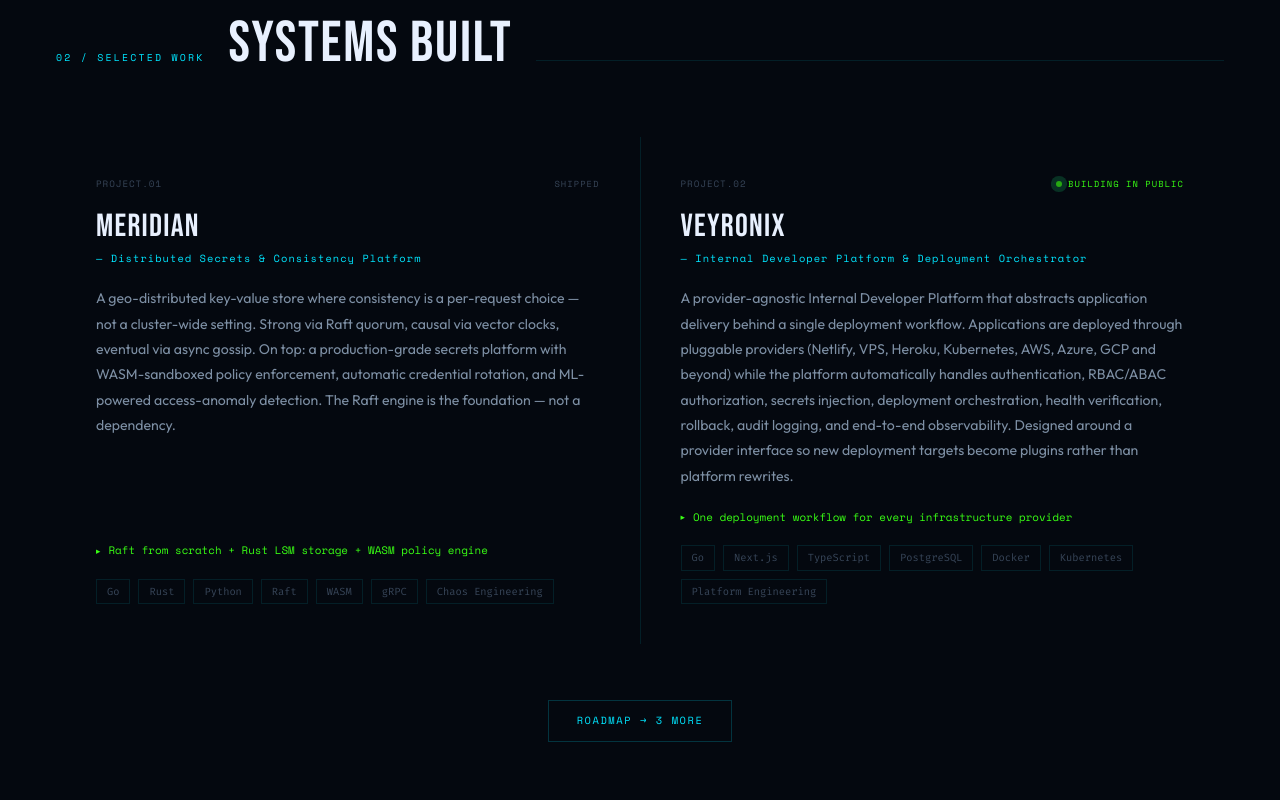
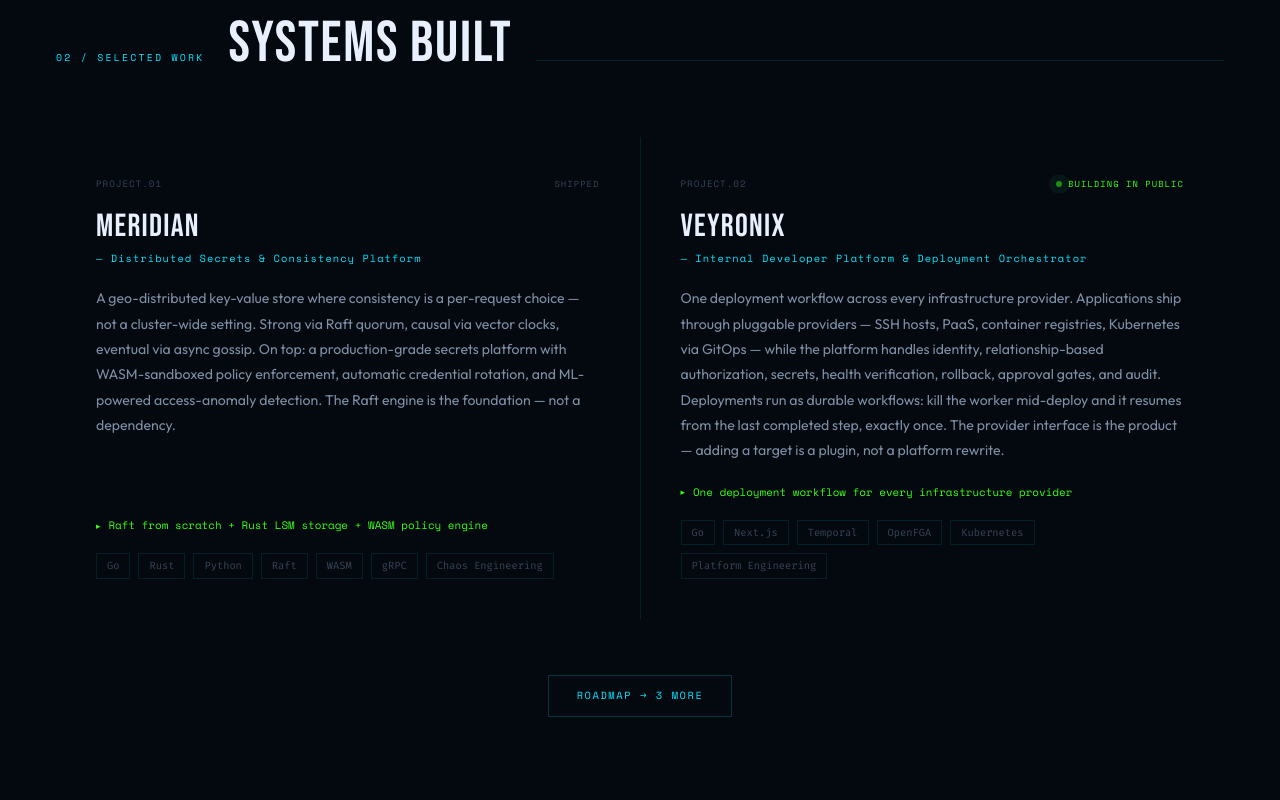
Before and after one commit to nickemma/portfolio-v2, a Next.js app: page / in a window 1280 px wide. Shown: the part 1740-2540 px from the top of the page. Built offline with nearby package versions, Linux system fonts and the light colour scheme.

Commit message:
fixed some things

```diff
--- a/components/Hero.tsx
+++ b/components/Hero.tsx
@@ -4,8 +4,8 @@
 
 const stats = [
     { value: "4+", label: "Years Engineering" },
+    { value: "5", label: "Systems Built" },
     { value: "40+", label: "Engineers Mentored" },
-    { value: "6", label: "Systems Built" },
 ];
 
 export default function Hero() {
--- a/components/Projects.tsx
+++ b/components/Projects.tsx
@@ -29,40 +29,40 @@
         num: "PROJECT.02",
         name: "VEYRONIX",
         tagline: "Internal Developer Platform & Deployment Orchestrator",
-        desc: "A provider-agnostic Internal Developer Platform that abstracts application delivery behind a single deployment workflow. Applications are deployed through pluggable providers (Netlify, VPS, Heroku, Kubernetes, AWS, Azure, GCP and beyond) while the platform automatically handles authentication, RBAC/ABAC authorization, secrets injection, deployment orchestration, health verification, rollback, audit logging, and end-to-end observability. Designed around a provider interface so new deployment targets become plugins rather than platform rewrites.",
+        desc: "One deployment workflow across every infrastructure provider. Applications ship through pluggable providers — SSH hosts, PaaS, container registries, Kubernetes via GitOps — while the platform handles identity, relationship-based authorization, secrets, health verification, rollback, approval gates, and audit. Deployments run as durable workflows: kill the worker mid-deploy and it resumes from the last completed step, exactly once. The provider interface is the product — adding a target is a plugin, not a platform rewrite.",
         metric: "One deployment workflow for every infrastructure provider",
-        tags: ["Go", "Next.js", "TypeScript", "PostgreSQL", "Docker", "Kubernetes", "Platform Engineering"],
+        tags: ["Go", "Next.js", "Temporal", "OpenFGA", "Kubernetes", "Platform Engineering"],
         href: "https://github.com/nickemma/veyronix",
         status: "building",
     },
     {
         num: "PROJECT.03",
         name: "LATTICE",
-        tagline: "Infrastructure Control Plane",
-        desc: "Blueprint for a unified control plane for managing distributed infrastructure and platform services.",
-        metric: "Blueprint published",
-        tags: ["Go", "Control Plane", "Kubernetes"],
-        href: "https://github.com/nickemma/nicholas-engineering-blueprint",
+        tagline: "Distributed Search & Retrieval Platform",
+        desc: "Hybrid search over millions of documents, operated to an SLO. OpenSearch on Kubernetes with BM25 and vector retrieval fused by reciprocal rank; Kafka ingest with real backpressure, dead-lettering, and zero-downtime reindex behind an alias swap. Queries run on a deadline and return partial results with the coverage gap declared in the body rather than failing. Publishes p99 during segment merge, a timed restore drill, and cost per million documents.",
+        metric: "Search you can operate, with the numbers published",
+        tags: ["Go", "OpenSearch", "Kafka", "Kubernetes", "Terraform", "Argo CD"],
+        href: "https://github.com/nickemma/lattice",
         status: "design",
     },
     {
         num: "PROJECT.04",
         name: "TESSERA",
-        tagline: "Distributed Identity & Policy",
-        desc: "Blueprint for a distributed authorization and policy engine built for cloud-native systems.",
-        metric: "Architecture in progress",
-        tags: ["Go", "OPA", "RBAC", "ABAC"],
-        href: "https://github.com/nickemma/nicholas-engineering-blueprint",
+        tagline: "LLM Inference Platform",
+        desc: "Serving open models at a cost you can actually state. vLLM on GPU nodes behind a multi-tenant gateway: per-tenant token budgets enforced before a request reaches a GPU, model routing with fallback that is reported rather than silent, semantic caching namespaced per tenant, and autoscaling driven by queue depth rather than CPU. Publishes measured time-to-first-token, throughput, GPU utilization, cost per million tokens, and the volume below which a hosted API wins.",
+        metric: "Multi-tenant model serving, with the economics measured",
+        tags: ["Go", "vLLM", "KServe", "Kubernetes", "Terraform", "AI Infrastructure"],
+        href: "https://github.com/nickemma/tessera",
         status: "design",
     },
     {
         num: "PROJECT.05",
         name: "SYNAPSE-AI",
-        tagline: "AI Infrastructure Runtime",
-        desc: "Blueprint for deploying, routing, and observing production AI workloads across heterogeneous infrastructure.",
-        metric: "Research & architecture",
-        tags: ["LLMs", "Inference", "Go", "Python"],
-        href: "https://github.com/nickemma/nicholas-engineering-blueprint",
+        tagline: "Governance Plane for AI Agents",
+        desc: "An agent that calls tools is a principal taking real actions, usually holding a shared API key with its creator's full permissions and leaving a log line. SYNAPSE-AI gives it what a person gets: a cryptographic identity, authority delegated from a named human with scope and expiry, a consent scope it cannot exceed, human approval on high-risk actions, and an immutable audit trail that answers a regulator. Sub-delegation can only narrow. Proven against neural data — involuntary, unboundedly revealing, and newly regulated.",
+        metric: "Treating an agent like a user",
+        tags: ["OpenFGA", "SPIFFE/SPIRE", "Go", "Cedar", "OpenDP", "Compliance", "Zero-Trust"],
+        href: "https://github.com/nickemma/synapse-ai",
         status: "design",
     },
 ];
--- a/components/Writing.tsx
+++ b/components/Writing.tsx
@@ -25,22 +25,22 @@
         href: "https://medium.com/@techieemma/build-a-real-url-shortener-in-go-from-one-file-to-microservices-to-serverless-88749eda9d01?sharedUserId=techieemma",
         live: true,
     },
-    {
-        num: "04",
-        title: "VEYRONIX: Building an Internal Platform From First Principles",
-        tag: "PLATFORM ENGINEERING",
-        date: "Coming Soon",
-        href: "https://github.com/nickemma/veyronix",
-        live: false,
-    },
-    {
-        num: "05",
-        title: "Treating AI Like a User: How SYNAPSE-AI Governs a Model the Same Way It Governs a Person",
-        tag: "AI INFRASTRUCTURE",
-        date: "Coming Soon",
-        href: "https://github.com/nickemma/synapse-ai",
-        live: false,
-    },
+    // {
+    //     num: "04",
+    //     title: "VEYRONIX: Building an Internal Platform From First Principles",
+    //     tag: "PLATFORM ENGINEERING",
+    //     date: "Coming Soon",
+    //     href: "https://github.com/nickemma/veyronix",
+    //     live: false,
+    // },
+    // {
+    //     num: "05",
+    //     title: "Treating AI Like a User: How SYNAPSE-AI Governs a Model the Same Way It Governs a Person",
+    //     tag: "AI INFRASTRUCTURE",
+    //     date: "Coming Soon",
+    //     href: "https://github.com/nickemma/synapse-ai",
+    //     live: false,
+    // },
 ];
 
 export default function Writing() {
```
